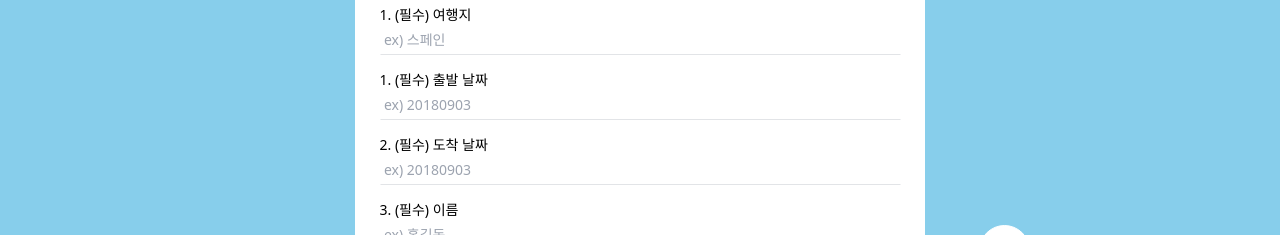
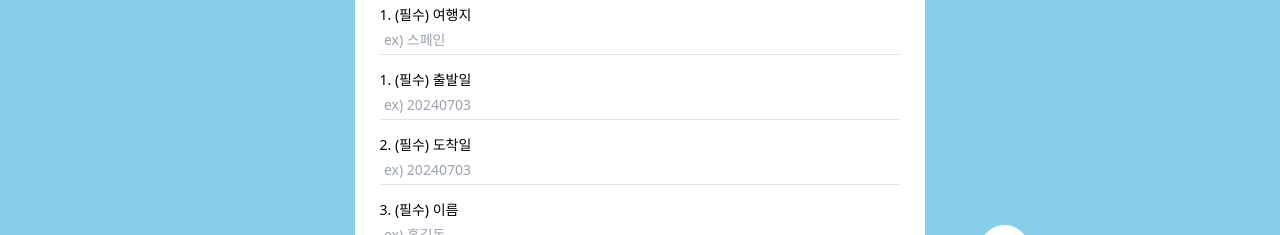
Before and after one commit to togongs/travle-form, a React (Vite) app: page / in a window 1280 px wide. Shown: the part 424-659 px from the top of the page. Built offline with nearby package versions, Linux system fonts and the light colour scheme.

Commit message:
fix: validation

```diff
--- a/src/components/Form/DefaultFormInfo.tsx
+++ b/src/components/Form/DefaultFormInfo.tsx
@@ -66,7 +66,7 @@ export const DefaultFormInfo = ({
             </div>
 
             <div className="mt-4">
-              <span>1. (필수) 출발 날짜</span>
+              <span>1. (필수) 출발일</span>
               <Input
                 {...register("startDate", {
                   onChange: (event) => {
@@ -75,7 +75,7 @@ export const DefaultFormInfo = ({
                   },
                   required: "출발 날짜를 입력해주세요.",
                 })}
-                placeholder="ex) 20180903"
+                placeholder="ex) 20240703"
                 type="text"
                 maxLength={8}
                 value={startDate?.replace(/(\d{4})(\d{2})(\d{2})/, "$1-$2-$3")}
@@ -83,7 +83,7 @@ export const DefaultFormInfo = ({
               />
             </div>
             <div className="mt-4">
-              <span>2. (필수) 도착 날짜</span>
+              <span>2. (필수) 도착일</span>
               <Input
                 {...register("endDate", {
                   onChange: (event) => {
@@ -91,8 +91,13 @@ export const DefaultFormInfo = ({
                     setValue("endDate", result);
                   },
                   required: "출발 날짜를 입력해주세요.",
+                  validate: (value) => {
+                    if (value < startDate) {
+                      return "도착일이 출발일 보다 빠를 수 없어요!";
+                    }
+                  },
                 })}
-                placeholder="ex) 20180903"
+                placeholder="ex) 20240703"
                 type="text"
                 maxLength={8}
                 value={endDate?.replace(/(\d{4})(\d{2})(\d{2})/, "$1-$2-$3")}
@@ -165,6 +170,7 @@ export const DefaultFormInfo = ({
               type="default"
               onClick={async () => {
                 const isValid = await trigger();
+                console.log("isValid", isValid);
                 if (isValid) {
                   setIsOpenModal(true);
                 }
```
